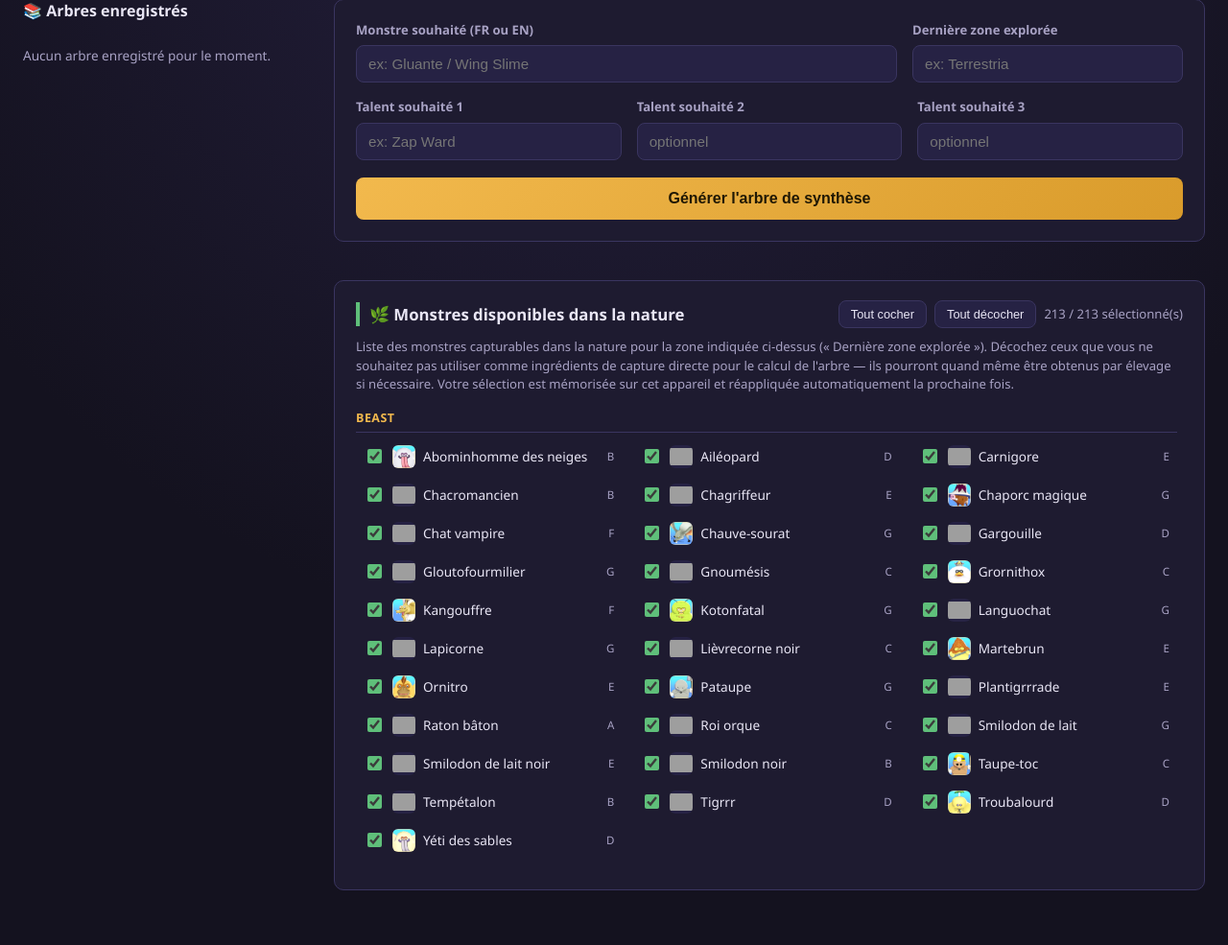
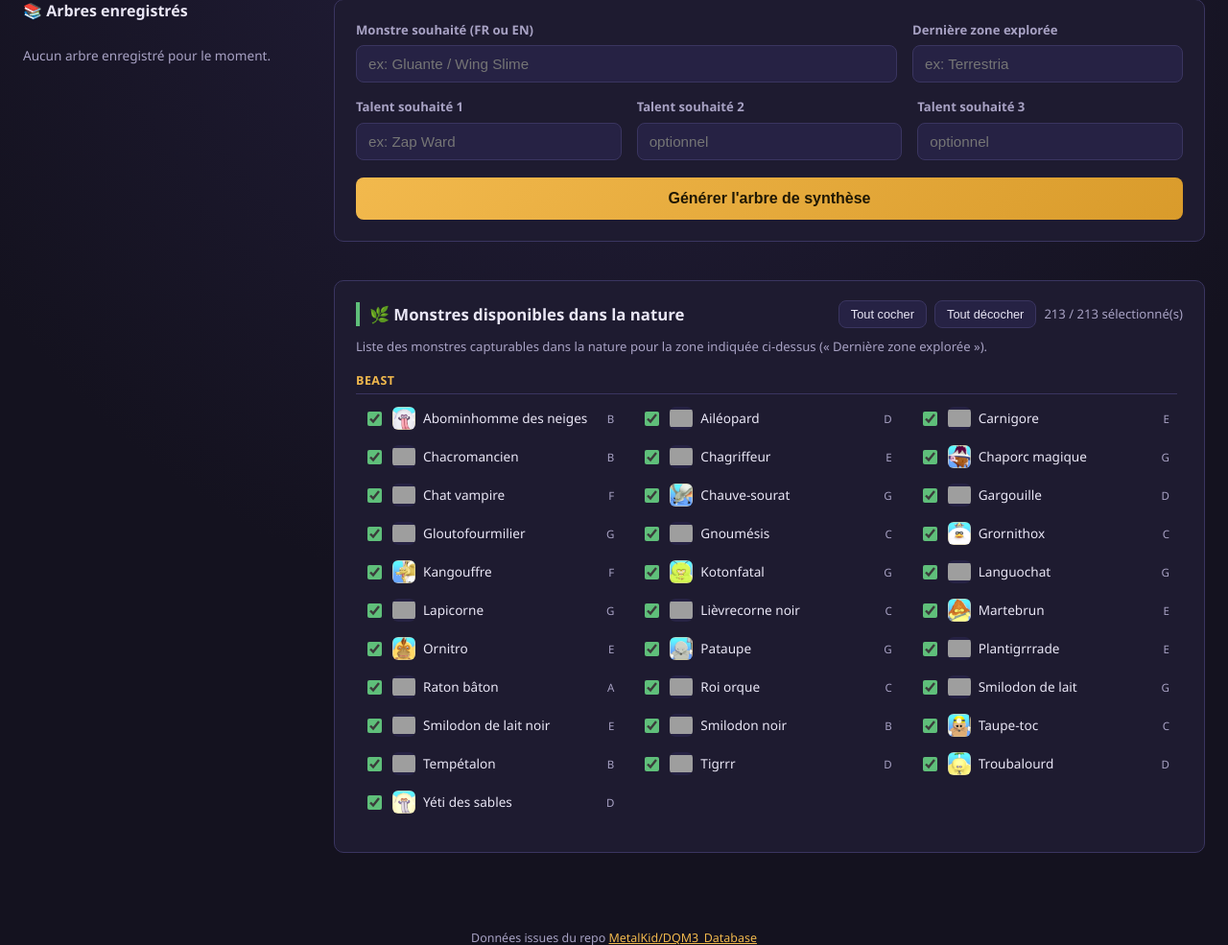
Before and after one commit to DamienEvrard/Dragon-Quest-Monster-Dark-Prince-Synthesis-Calculator, a Flask app: page / in a window 1280 px wide. Shown: the part 141-1126 px from the top of the page at 96% size. Run offline with Flask 3, Linux system fonts and the light colour scheme; grey boxes are pictures that could not be loaded.

Commit message:
MaJ monstres dispo index.html

```diff
--- a/templates/index.html
+++ b/templates/index.html
@@ -144,9 +144,6 @@
         </div>
         <p class="wild-monsters-hint">
             Liste des monstres capturables dans la nature pour la zone indiquée ci-dessus (« Dernière zone explorée »).
-            Décochez ceux que vous ne souhaitez pas utiliser comme ingrédients de capture directe pour le calcul de l'arbre —
-            ils pourront quand même être obtenus par élevage si nécessaire. Votre sélection est mémorisée sur cet appareil et
-            réappliquée automatiquement la prochaine fois.
         </p>
         <div class="wild-monsters-grid" id="wild-monsters-grid">
             <p class="sidebar-empty">Chargement…</p>
```
